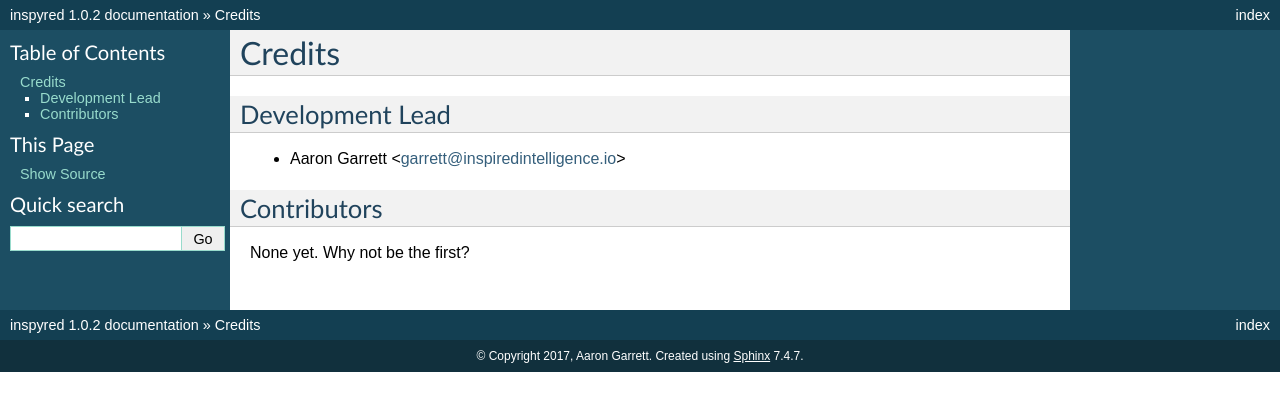
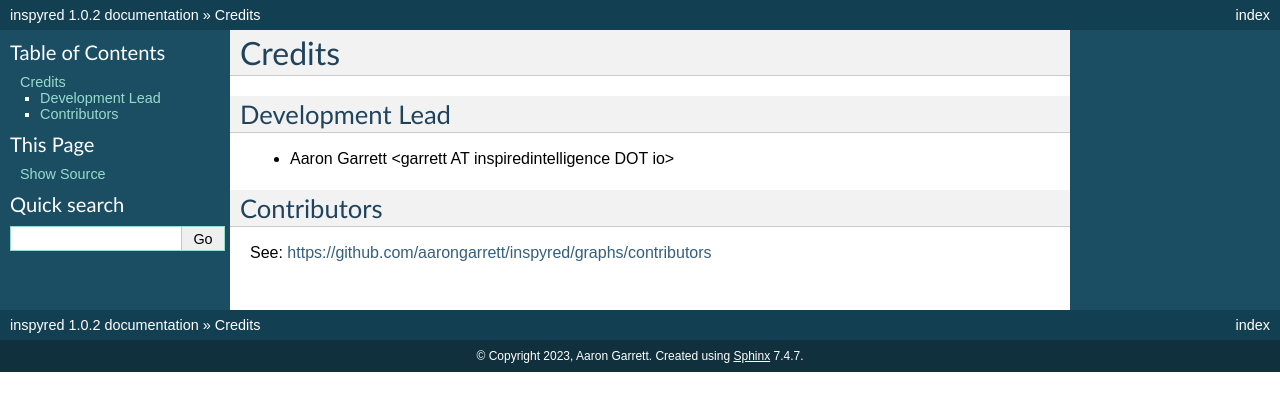
Before and after one commit to aarongarrett/inspyred, a Sphinx documentation site: the page built from docs/authors.rst, in a window 1280 px wide. Shown: the top 411 px of the page. Built offline with Sphinx 7.4.7, drawn with Linux system fonts in a browser that asks for light colours; pages that are not in the unit, such as notebooks, are missing from menus.

Commit message:
docs: update copyright year, tweak emails

```diff
--- a/AUTHORS.rst
+++ b/AUTHORS.rst
@@ -5,9 +5,9 @@ Credits
 Development Lead
 ----------------
 
-* Aaron Garrett <garrett@inspiredintelligence.io>
+* Aaron Garrett <garrett AT inspiredintelligence DOT io>
 
 Contributors
 ------------
 
-None yet. Why not be the first?
+See: https://github.com/aarongarrett/inspyred/graphs/contributors
--- a/docs/conf.py
+++ b/docs/conf.py
@@ -56,7 +56,7 @@ master_doc = 'index'
 
 # General information about the project.
 project = 'inspyred'
-copyright = "2017, Aaron Garrett"
+copyright = "2023, Aaron Garrett"
 
 # The version info for the project you're documenting, acts as replacement
 # for |version| and |release|, also used in various other places throughout
--- a/docs/tutorial.rst
+++ b/docs/tutorial.rst
@@ -235,4 +235,4 @@ You can :download:`download the full example <moonshot.py>` to run it yourself.
    :alt: Sample Results
    :align: center
 
-.. [#] This example was suggested and implemented by Mike Vella (vellamike@gmail.com).
+.. [#] This example was suggested and implemented by Mike Vella (vellamike AT gmail DOT com).
```
